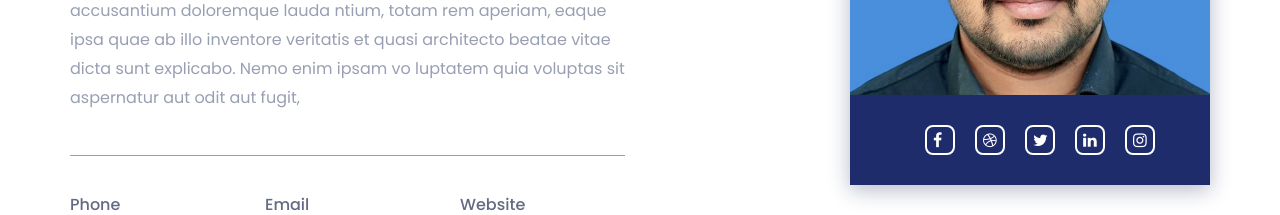
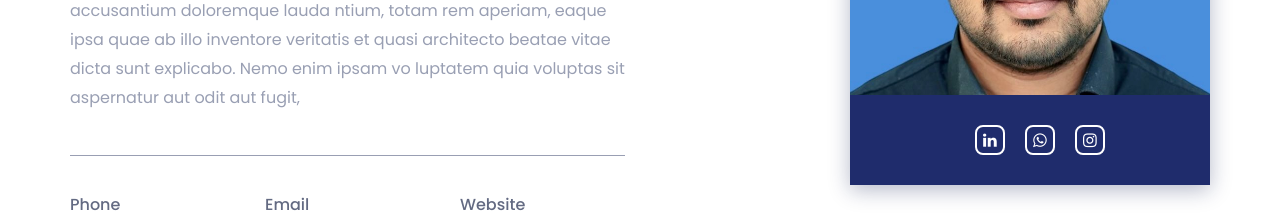
Before and after one commit to sirilsiju98/sirilsiju98.github.io, a plain HTML site: page index.html in a window 1280 px wide. Shown: the part 1400-1615 px from the top of the page. Drawn offline with nearby package versions, Linux system fonts and the light colour scheme.

Commit message:
Update Social Media

```diff
--- a/index.html
+++ b/index.html
@@ -160,29 +160,18 @@
 								<div class="about-list-icon">
 									<ul>
 										<li>
-											<a href="#">
-												<i  class="fa fa-facebook" aria-hidden="true"></i>
+											<a href="https://www.linkedin.com/in/sirilsiju98/" target="_blank">
+												<i  class="fa fa-linkedin" aria-hidden="true"></i>
 											</a>
 										</li><!-- / li -->
 										<li>
-											<a href="#">
-												<i  class="fa fa-dribbble" aria-hidden="true"></i>
+											<a href="https://wa.me/+915686816320" target="_blank">
+												<i  class="fa fa-whatsapp" aria-hidden="true"></i>
 											</a>
 
 										</li><!-- / li -->
 										<li>
-											<a href="#">
-												<i  class="fa fa-twitter" aria-hidden="true"></i>
-											</a>
-
-										</li><!-- / li -->
-										<li>
-											<a href="#">
-												<i  class="fa fa-linkedin" aria-hidden="true"></i>
-											</a>
-										</li><!-- / li -->
-										<li>
-											<a href="#">
+											<a href="https://www.instagram.com/sirilsiju98/" target="_blank">
 												<i  class="fa fa-instagram" aria-hidden="true"></i>
 											</a>
 										</li><!-- / li -->
```
